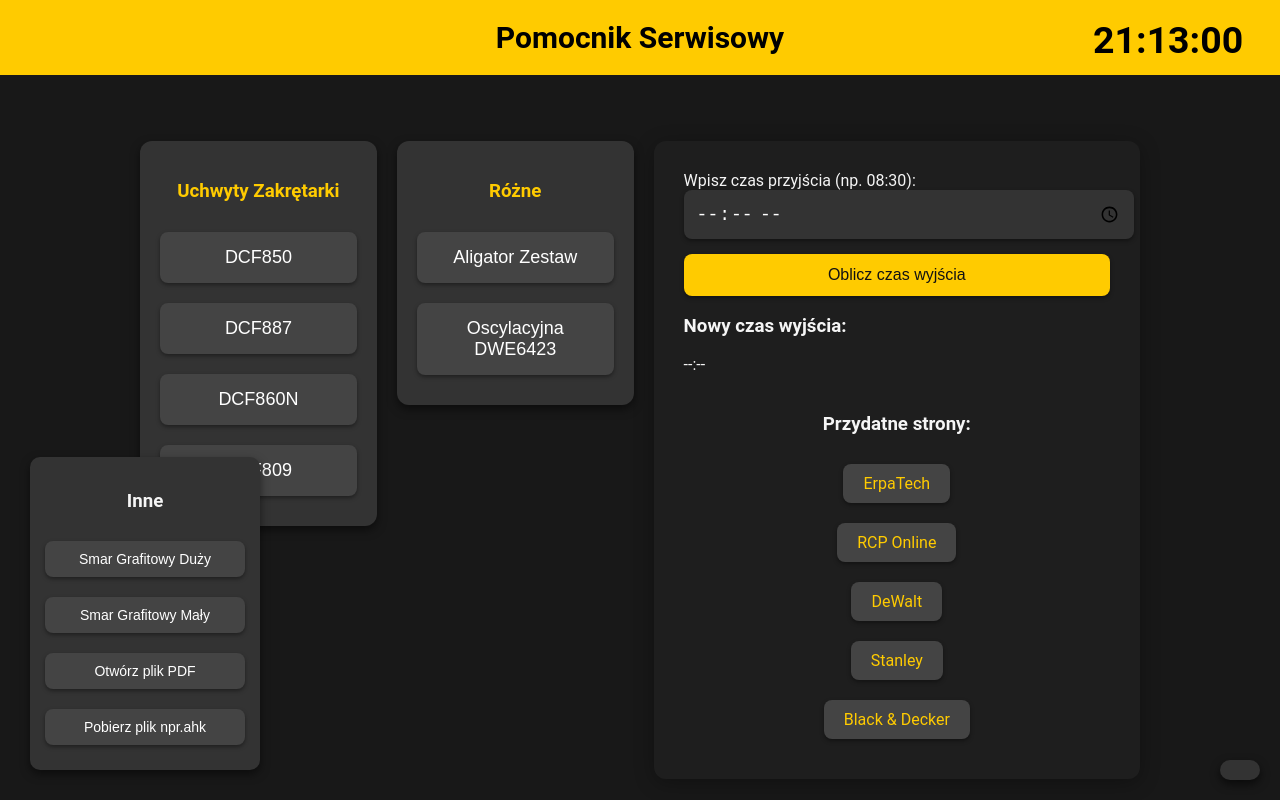
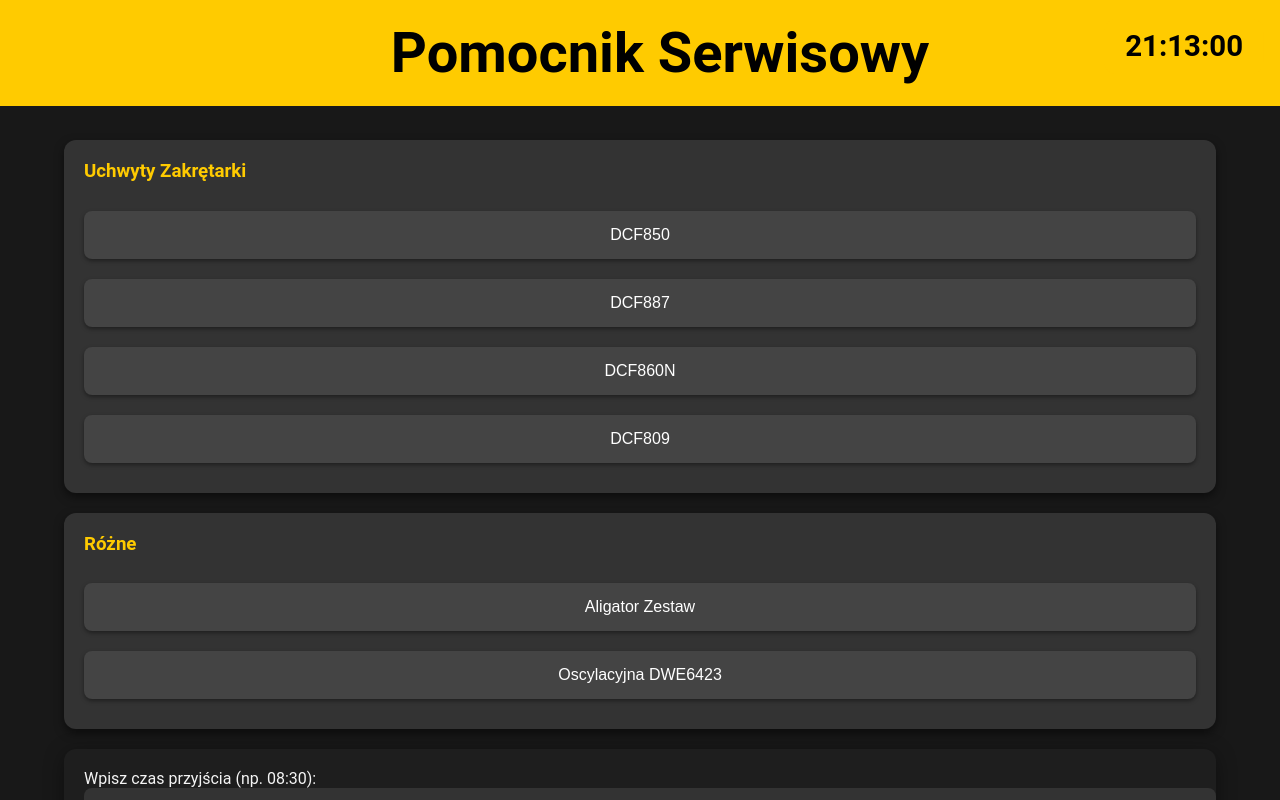
Before and after one commit to PrezmoZnafca/Pomocnik-Serwisowy, a plain HTML site: page index.html in a window 1280 px wide. Shown: the top 800 px of the page. Drawn offline with Linux system fonts and the light colour scheme; no server answers.

Commit message:
Update stylesv1.2.css

```diff
--- a/stylesv1.2.css
+++ b/stylesv1.2.css
@@ -1,25 +1,21 @@
-/* Reset i ustawienia ogólne */
+/* Podstawowe ustawienia */
 body {
     background-color: #181818;
     color: #f5f5f5;
     font-family: 'Roboto', sans-serif;
     margin: 0;
     padding: 0;
-    display: flex;
-    justify-content: center;
-    align-items: center;
     height: 100vh;
     position: relative;
     overflow-x: hidden;
 }
 
-/* Nagłówek */
 .header {
     background-color: #ffcb00;
     color: #000000;
     text-align: center;
-    padding: 20px 0;
-    font-size: 24px;
+    padding: 20px;
+    font-size: 28px;
     font-weight: bold;
     width: 100%;
     position: fixed;
@@ -30,34 +26,86 @@
 
 .header h1 {
     margin: 0;
-    font-size: 30px;
 }
 
-/* Główny kontener */
 .container {
-    display: flex;
-    justify-content: space-between;
-    align-items: flex-start;
+    margin-top: 120px;
+    padding: 20px;
     width: 90%;
-    max-width: 1000px;
-    height: auto;
-    margin-top: 120px;
-    gap: 20px;
+    max-width: 1200px;
+    margin-left: auto;
+    margin-right: auto;
 }
 
-/* Sekcje urządzeń */
+/* Sekcja logowania i rejestracji */
+.auth-container {
+    display: flex;
+    flex-direction: column;
+    align-items: center;
+    margin-top: 150px;
+}
+
+.auth-form {
+    background-color: #333;
+    padding: 30px;
+    border-radius: 12px;
+    width: 300px;
+    box-shadow: 0 4px 10px rgba(0, 0, 0, 0.5);
+}
+
+.auth-form input {
+    width: 100%;
+    padding: 10px;
+    margin-bottom: 15px;
+    border: none;
+    border-radius: 8px;
+    background-color: #444;
+    color: white;
+    font-size: 16px;
+}
+
+.auth-form button {
+    width: 100%;
+    padding: 12px;
+    background-color: #ffcb00;
+    color: #000;
+    border: none;
+    border-radius: 8px;
+    font-size: 16px;
+    cursor: pointer;
+    transition: background-color 0.3s ease;
+}
+
+.auth-form button:hover {
+    background-color: #e0a700;
+}
+
+.switch-auth {
+    color: #ffcb00;
+    cursor: pointer;
+    font-weight: bold;
+}
+
+.switch-auth:hover {
+    text-decoration: underline;
+}
+
+.hidden {
+    display: none;
+}
+
+/* Główna sekcja użytkownika */
 .devices-container {
-    width: 30%;
+    background-color: #333;
+    margin-bottom: 20px;
     padding: 20px;
-    background-color: #333;
     border-radius: 12px;
     box-shadow: 0 4px 10px rgba(0, 0, 0, 0.5);
 }
 
 .devices-container h3 {
+    margin-top: 0;
     color: #ffcb00;
-    text-align: center;
-    margin-bottom: 20px;
 }
 
 .devices-container button {
@@ -65,109 +113,56 @@
     color: #fff;
     margin: 10px 0;
     padding: 15px;
-    font-size: 18px;
+    font-size: 16px;
     border-radius: 8px;
     width: 100%;
     transition: background-color 0.3s ease, box-shadow 0.3s ease;
-    box-shadow: 0 2px 4px rgba(0,0,0,0.4);
     cursor: pointer;
+    box-shadow: 0 2px 4px rgba(0, 0, 0, 0.4);
 }
 
 .devices-container button:hover {
     background-color: #666;
-    box-shadow: 0 4px 8px rgba(0,0,0,0.6);
 }
 
-/* Sekcja główna */
 .main-content {
-    width: 65%;
-    padding: 30px;
     background-color: #1e1e1e;
+    padding: 20px;
     border-radius: 12px;
-    box-shadow: 0 4px 20px rgba(0, 0, 0, 0.3);
+    box-shadow: 0 4px 20px rgba(0, 0, 0, 0.4);
 }
 
-/* Sekcja smarów */
-.smar-container {
-    position: fixed;
-    bottom: 30px;
-    left: 30px;
-    background-color: #333;
-    padding: 15px;
-    border-radius: 10px;
-    box-shadow: 0 4px 10px rgba(0, 0, 0, 0.5);
-    width: 200px;
-    text-align: center;
-    z-index: 1001;
+.input-section {
+    margin-bottom: 20px;
 }
 
-.smar-container button {
-    background-color: #444;
-    color: #fff;
-    margin: 10px 0;
+input[type="time"] {
     padding: 10px;
-    font-size: 14px;
-    border-radius: 8px;
     width: 100%;
-    cursor: pointer;
-    transition: background-color 0.3s ease, box-shadow 0.3s ease;
-    box-shadow: 0 2px 4px rgba(0,0,0,0.4);
-}
-
-.smar-container button:hover {
-    background-color: #666;
-    box-shadow: 0 4px 8px rgba(0,0,0,0.6);
-}
-
-/* Zegar */
-.clock {
-    font-size: 36px;
-    color: #000000;
-    position: fixed;
-    top: 20px;
-    right: 40px;
-    font-weight: bold;
-    z-index: 1002;
-    transition: transform 0.2s ease;
-}
-
-/* Input i przycisk obliczania */
-input[type="time"] {
-    padding: 12px;
-    font-size: 18px;
-    border: none;
+    font-size: 16px;
     background-color: #333;
     color: #fff;
+    border: none;
     border-radius: 8px;
-    width: 100%;
-    margin-bottom: 15px;
-    box-shadow: 0 2px 4px rgba(0,0,0,0.4);
+    margin-bottom: 10px;
 }
 
 button {
     background-color: #ffcb00;
+    color: #000;
+    padding: 10px;
     border: none;
-    padding: 12px 24px;
+    border-radius: 8px;
     font-size: 16px;
-    color: #121212;
     cursor: pointer;
-    border-radius: 8px;
-    width: 100%;
-    box-shadow: 0 2px 4px rgba(0,0,0,0.4);
-    transition: background-color 0.3s ease, box-shadow 0.3s ease;
+    transition: background-color 0.3s ease;
 }
 
 button:hover {
     background-color: #e0a700;
-    box-shadow: 0 4px 8px rgba(0,0,0,0.6);
 }
 
-/* Linki */
 .links-section {
-    display: flex;
-    flex-direction: column;
-    justify-content: center;
-    align-items: center;
     margin-top: 20px;
 }
 
@@ -175,22 +170,16 @@
     display: block;
     background-color: #444;
     color: #ffcb00;
-    padding: 10px 20px;
     text-decoration: none;
-    margin: 10px;
+    padding: 10px;
+    margin: 10px 0;
     border-radius: 8px;
+    text-align: center;
     font-size: 16px;
-    transition: background-color 0.3s ease, box-shadow 0.3s ease;
-    box-shadow: 0 2px 4px rgba(0,0,0,0.4);
 }
 
 .links-section a:hover {
     background-color: #666;
-    box-shadow: 0 4px 8px rgba(0,0,0,0.6);
-}
-
-.links-section a:active {
-    background-color: #e0a700;
 }
 
 /* Toast powiadomienia */
@@ -207,7 +196,7 @@
     padding: 10px 20px;
     margin-top: 10px;
     border-radius: 8px;
-    box-shadow: 0 4px 10px rgba(0,0,0,0.4);
+    box-shadow: 0 4px 10px rgba(0, 0, 0, 0.4);
     opacity: 1;
     transition: opacity 0.5s ease, transform 0.5s ease;
 }
@@ -217,60 +206,57 @@
     transform: translateY(20px);
 }
 
-/* Licznik wejść */
-.visit-counter {
-    position: fixed;
-    bottom: 20px;
-    right: 20px;
+/* Panel Administratora */
+#user-table {
+    width: 100%;
+    border-collapse: collapse;
+    margin-top: 20px;
+}
+
+#user-table th, #user-table td {
+    padding: 12px;
+    border-bottom: 1px solid #444;
+    text-align: center;
+}
+
+#user-table th {
     background-color: #333;
     color: #ffcb00;
-    padding: 10px 20px;
-    border-radius: 20px;
-    font-size: 16px;
-    font-weight: bold;
-    box-shadow: 0 4px 10px rgba(0,0,0,0.6);
-    transition: transform 0.3s ease;
 }
 
-.visit-counter:hover {
-    transform: scale(1.05);
+#user-table td {
+    background-color: #2a2a2a;
 }
 
-/* Animacje */
-.fade-in {
-    animation: fadeIn 1s ease-out;
+.admin-btn {
+    background-color: #d9534f;
+    color: white;
+    padding: 8px 12px;
+    margin: 5px;
+    border: none;
+    border-radius: 8px;
+    cursor: pointer;
+    transition: background-color 0.3s ease;
 }
 
-@keyframes fadeIn {
-    0% {
-        opacity: 0;
-        transform: translateY(-20px);
-    }
-    100% {
-        opacity: 1;
-        transform: translateY(0);
-    }
+.admin-btn:hover {
+    background-color: #c9302c;
 }
 
-/* Responsywność */
-@media (max-width: 768px) {
-    .container {
-        flex-direction: column;
-        align-items: center;
-    }
+/* Zegar */
+.clock {
+    position: fixed;
+    top: 20px;
+    right: 20px;
+    font-size: 28px;
+    font-weight: bold;
+    color: #000;
+    background-color: #ffcb00;
+    padding: 10px 20px;
+    border-radius: 12px;
+    z-index: 1002;
+}
 
-    .devices-container, .main-content {
-        width: 90%;
-    }
-
-    .smar-container {
-        bottom: 20px;
-        left: 20px;
-        width: 160px;
-    }
-
-    .clock {
-        font-size: 28px;
-        right: 20px;
-    }
+.stats-section {
+    margin-top: 20px;
 }
```
